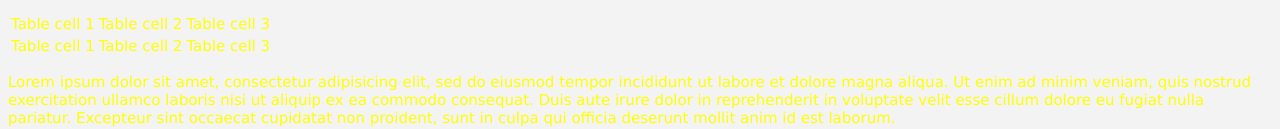
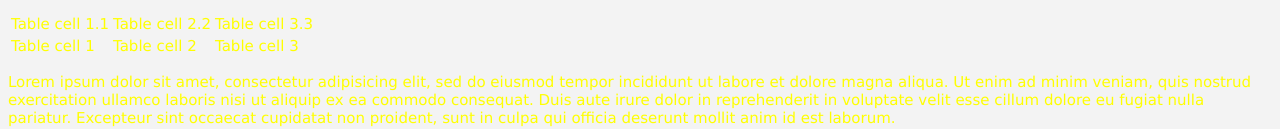
Before and after one commit to Luiza-777/sorax3, a plain HTML site: page index.html in a window 1280 px wide. Shown: the part 636-765 px from the top of the page. Drawn offline with Linux system fonts and the light colour scheme.

Commit message:
second commit

```diff
--- a/index.html
+++ b/index.html
@@ -42,9 +42,9 @@
 		</ul>
 	<table class="table-main">
 		<tr>
-			<td>Table cell 1</td>
-			<td>Table cell 2</td>
-			<td>Table cell 3</td>
+			<td>Table cell 1.1</td>
+			<td>Table cell 2.2</td>
+			<td>Table cell 3.3</td>
 		</tr>
 		<tr>
 			<td>Table cell 1</td>
```
